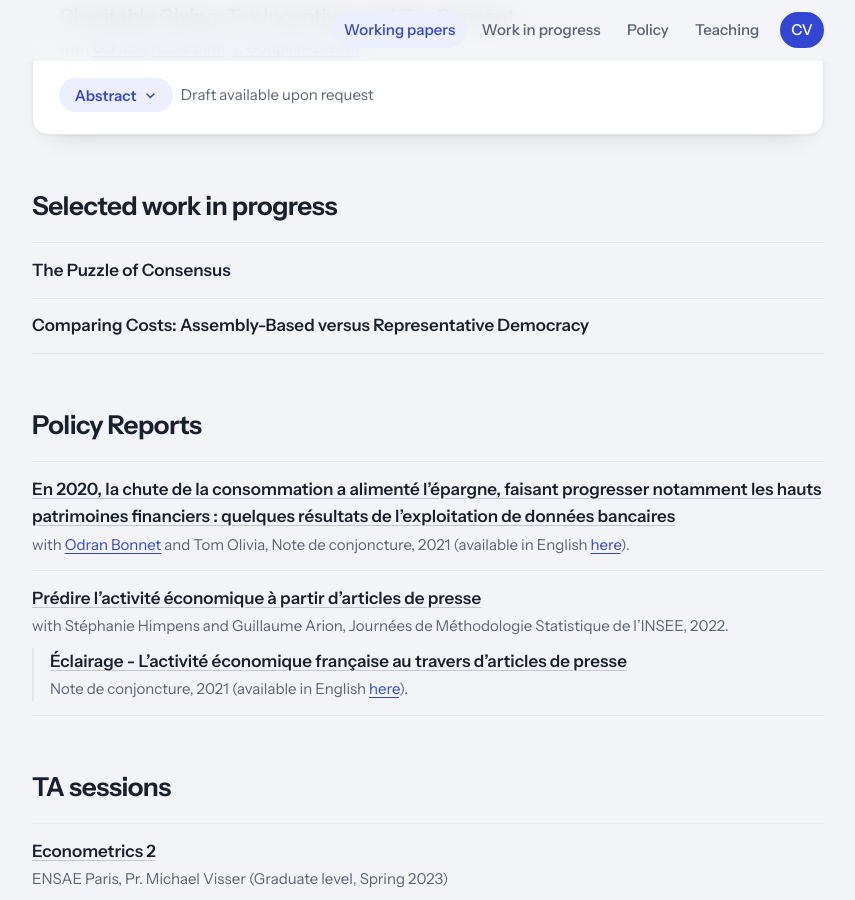
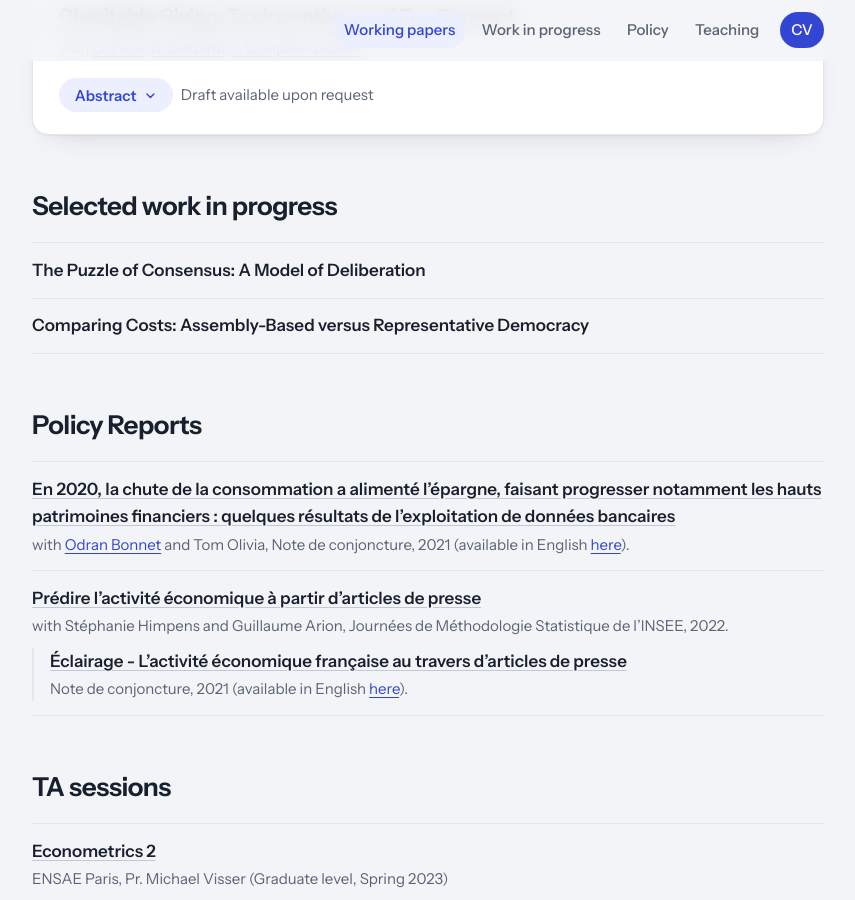
Before and after one commit to ValentinTheo/valentintheo.github.io, a Jekyll site: the page built from index.md, in a window 1280 px wide and 900 px high, scrolled down 1233 px. Shown: the whole window, without its empty margins (212-1067 px from the left). Built offline with Jekyll 4.4.1, drawn with Linux system fonts in a browser that asks for light colours.

Commit message:
update names work in progress

```diff
--- a/_data/work_in_progress.yml
+++ b/_data/work_in_progress.yml
@@ -1,5 +1,5 @@
 # Selected work in progress, in display order.
 # Optional field: coauthors, as in papers.yml.
 
-- title: "The Puzzle of Consensus"
+- title: "The Puzzle of Consensus: A Model of Deliberation"
 - title: "Comparing Costs: Assembly-Based versus Representative Democracy"
```
